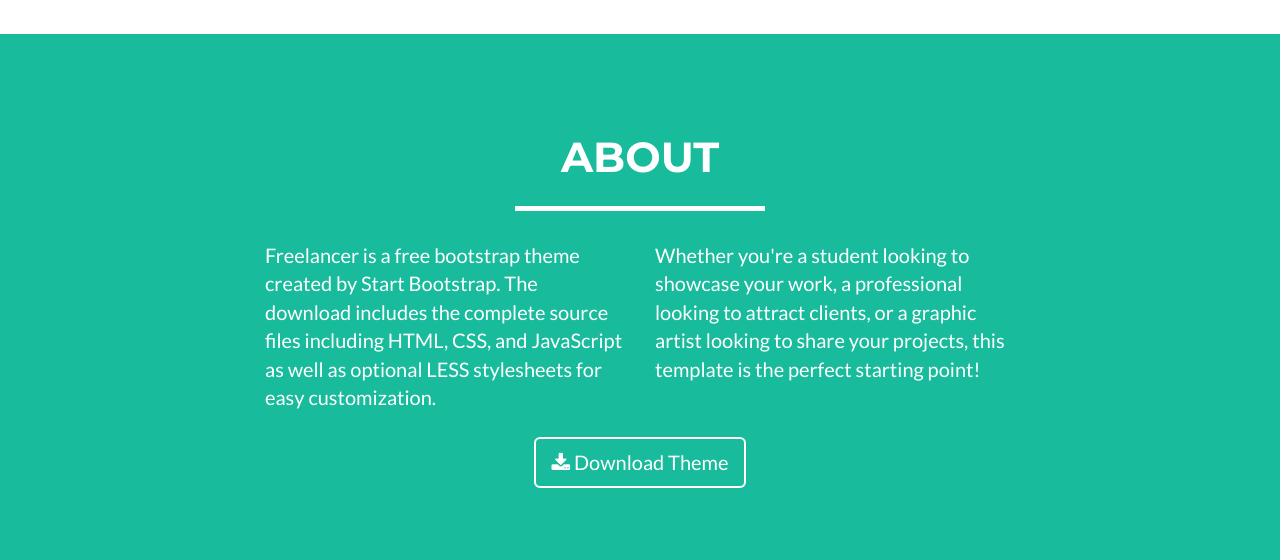
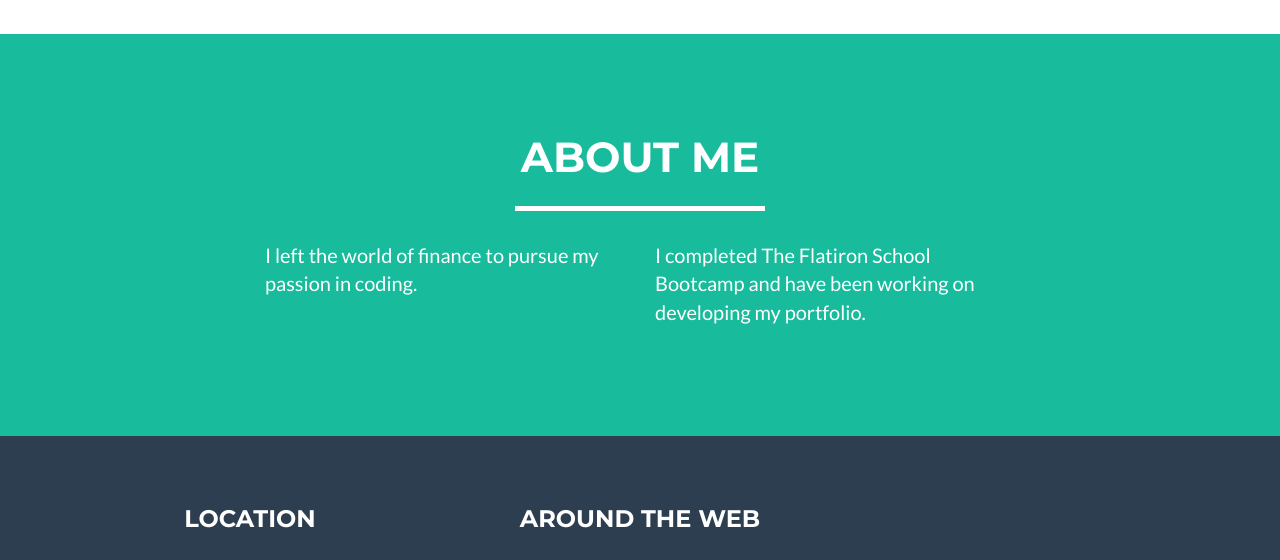
Before and after one commit to storywr/storywr.github.io, a website: page index.html in a window 1280 px wide. Shown: the part 1740-2300 px from the top of the page. Drawn offline with nearby package versions, Linux system fonts and the light colour scheme.

Commit message:
added about me

```diff
--- a/index.html
+++ b/index.html
@@ -161,21 +161,16 @@
         <div class="container">
             <div class="row">
                 <div class="col-lg-12 text-center">
-                    <h2>About</h2>
+                    <h2>About Me</h2>
                     <hr class="star-light">
                 </div>
             </div>
             <div class="row">
                 <div class="col-lg-4 col-lg-offset-2">
-                    <p>Freelancer is a free bootstrap theme created by Start Bootstrap. The download includes the complete source files including HTML, CSS, and JavaScript as well as optional LESS stylesheets for easy customization.</p>
+                    <p>I left the world of finance to pursue my passion in coding.</p>
                 </div>
                 <div class="col-lg-4">
-                    <p>Whether you're a student looking to showcase your work, a professional looking to attract clients, or a graphic artist looking to share your projects, this template is the perfect starting point!</p>
-                </div>
-                <div class="col-lg-8 col-lg-offset-2 text-center">
-                    <a href="#" class="btn btn-lg btn-outline">
-                        <i class="fa fa-download"></i> Download Theme
-                    </a>
+                    <p>I completed The Flatiron School Bootcamp and have been working on developing my portfolio.</p>
                 </div>
             </div>
         </div>
```
